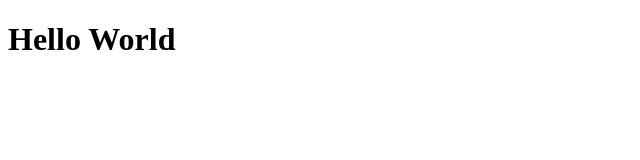
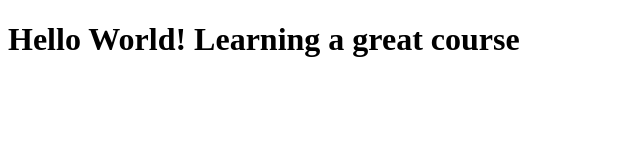
Before and after one commit to gaut-m/csra-trial, a plain HTML site: page site/index.html in a window 1280 px wide. Shown: the whole page, without its empty margins (0-640 px from the left). Drawn offline with Linux system fonts and the light colour scheme.

Commit message:
small addition to our page content.

```diff
--- a/site/index.html
+++ b/site/index.html
@@ -3,7 +3,7 @@
 <head>
 	<title>Hello World</title>
 
-	<h1>Hello World</h1>
+	<h1>Hello World! Learning a great course</h1>
 
 </head>
 <body>
```
